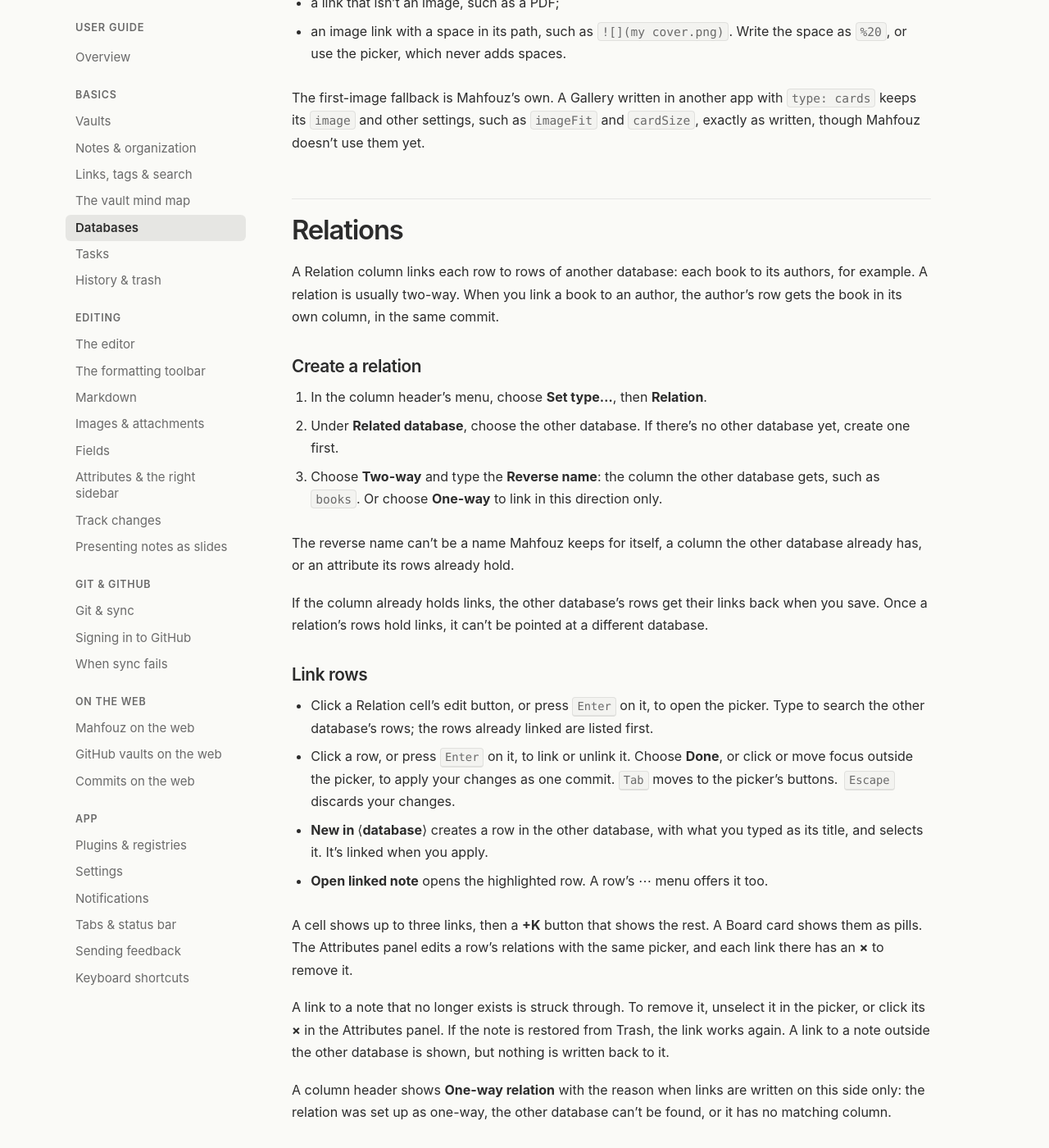
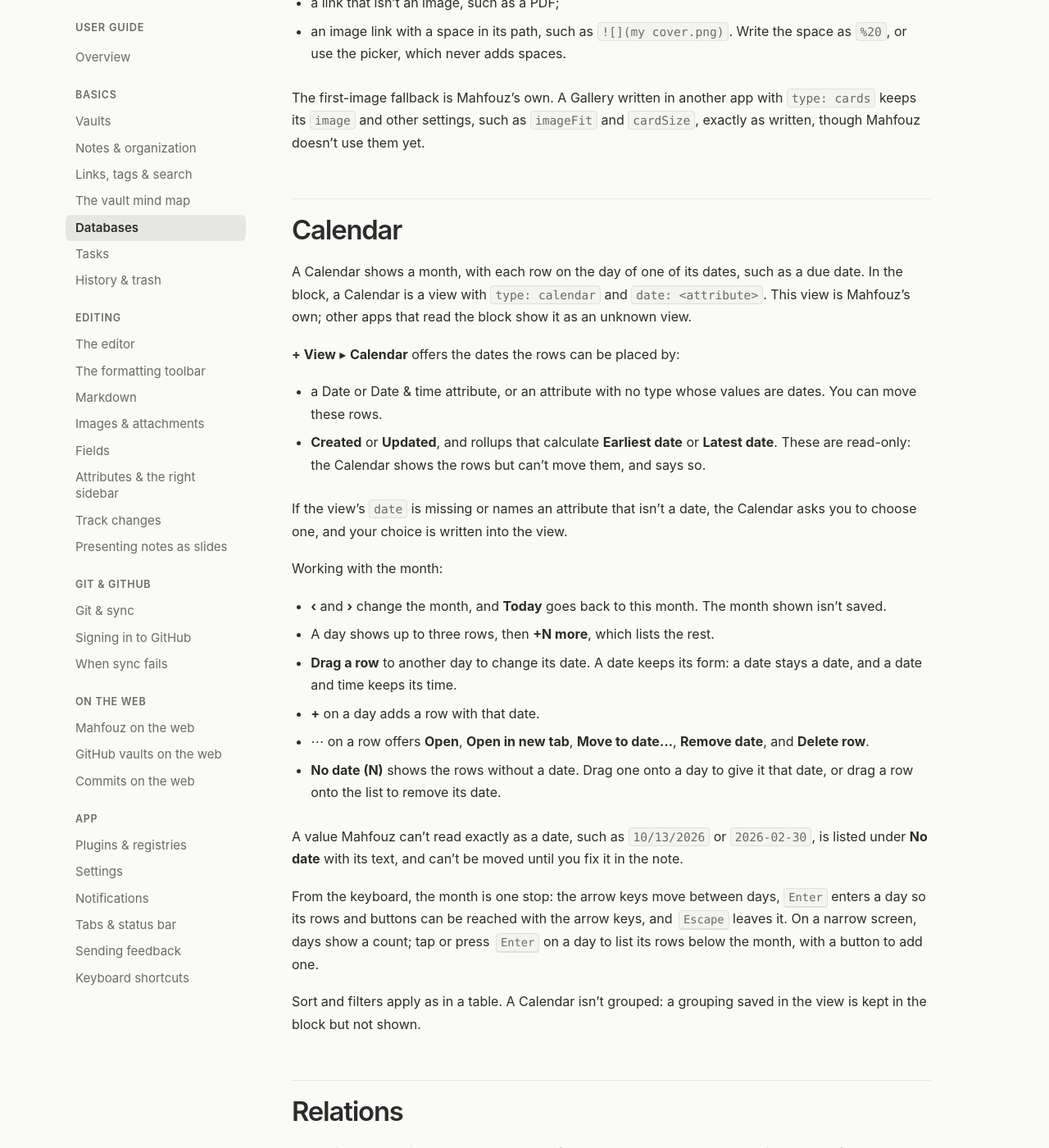
Before and after one commit to mahfouz-app/docs, a Jekyll site: the page built from guide/databases.md, in a window 1280 px wide and 1400 px high, scrolled down 5923 px. Shown: the whole window at 82% size. Built offline with Jekyll 4.4.1, drawn with Linux system fonts in a browser that asks for light colours; some of the changed text lies outside the part shown.

Commit message:
docs(databases): the Calendar view
A Calendar is a `type: calendar` view placed by `date:`: which dates can be
moved and which are read-only, moving and creating rows, No date, values
that can't be read, the keyboard and narrow screens.

Co-Authored-By: Claude Opus 5.5 <noreply@anthropic.com>

```diff
--- a/guide/databases.md
+++ b/guide/databases.md
@@ -151,8 +151,8 @@ filters, grouping, and columns. The views appear as buttons in the toolbar;
 click one to show it. The view you picked is remembered on this device.
 
 - **+ View** adds a view: **Table**, **Board** grouped by one of the
-  database's Select attributes, or **Gallery** with the cover image you
-  choose.
+  database's Select attributes, **Gallery** with the cover image you
+  choose, or **Calendar** by one of the rows' dates.
 - The **▾** next to the current view offers **Rename**, **Duplicate**, and
   **Delete view**. Rename edits the name in place: press <kbd>Enter</kbd> to
   save it or <kbd>Escape</kbd> to cancel. Deleting a view asks first; the rows
@@ -230,6 +230,50 @@ The first-image fallback is Mahfouz's own. A Gallery written in another app
 with `type: cards` keeps its `image` and other settings, such as
 `imageFit` and `cardSize`, exactly as written, though Mahfouz doesn't use
 them yet.
+
+## Calendar
+
+A Calendar shows a month, with each row on the day of one of its dates, such
+as a due date. In the block, a Calendar is a view with `type: calendar` and
+`date: <attribute>`. This view is Mahfouz's own; other apps that read the
+block show it as an unknown view.
+
+**+ View** ▸ **Calendar** offers the dates the rows can be placed by:
+
+- a Date or Date & time attribute, or an attribute with no type whose values
+  are dates. You can move these rows.
+- **Created** or **Updated**, and rollups that calculate **Earliest date** or
+  **Latest date**. These are read-only: the Calendar shows the rows but can't
+  move them, and says so.
+
+If the view's `date` is missing or names an attribute that isn't a date, the
+Calendar asks you to choose one, and your choice is written into the view.
+
+Working with the month:
+
+- **‹** and **›** change the month, and **Today** goes back to this month.
+  The month shown isn't saved.
+- A day shows up to three rows, then **+N more**, which lists the rest.
+- **Drag a row** to another day to change its date. A date keeps its form: a
+  date stays a date, and a date and time keeps its time.
+- **+** on a day adds a row with that date.
+- **⋯** on a row offers **Open**, **Open in new tab**, **Move to date…**,
+  **Remove date**, and **Delete row**.
+- **No date (N)** shows the rows without a date. Drag one onto a day to give
+  it that date, or drag a row onto the list to remove its date.
+
+A value Mahfouz can't read exactly as a date, such as `10/13/2026` or
+`2026-02-30`, is listed under **No date** with its text, and can't be moved
+until you fix it in the note.
+
+From the keyboard, the month is one stop: the arrow keys move between days,
+<kbd>Enter</kbd> enters a day so its rows and buttons can be reached with
+the arrow keys, and <kbd>Escape</kbd> leaves it. On a narrow screen, days
+show a count; tap or press <kbd>Enter</kbd> on a day to list its rows below
+the month, with a button to add one.
+
+Sort and filters apply as in a table. A Calendar isn't grouped: a grouping
+saved in the view is kept in the block but not shown.
 
 ## Relations
 
```
